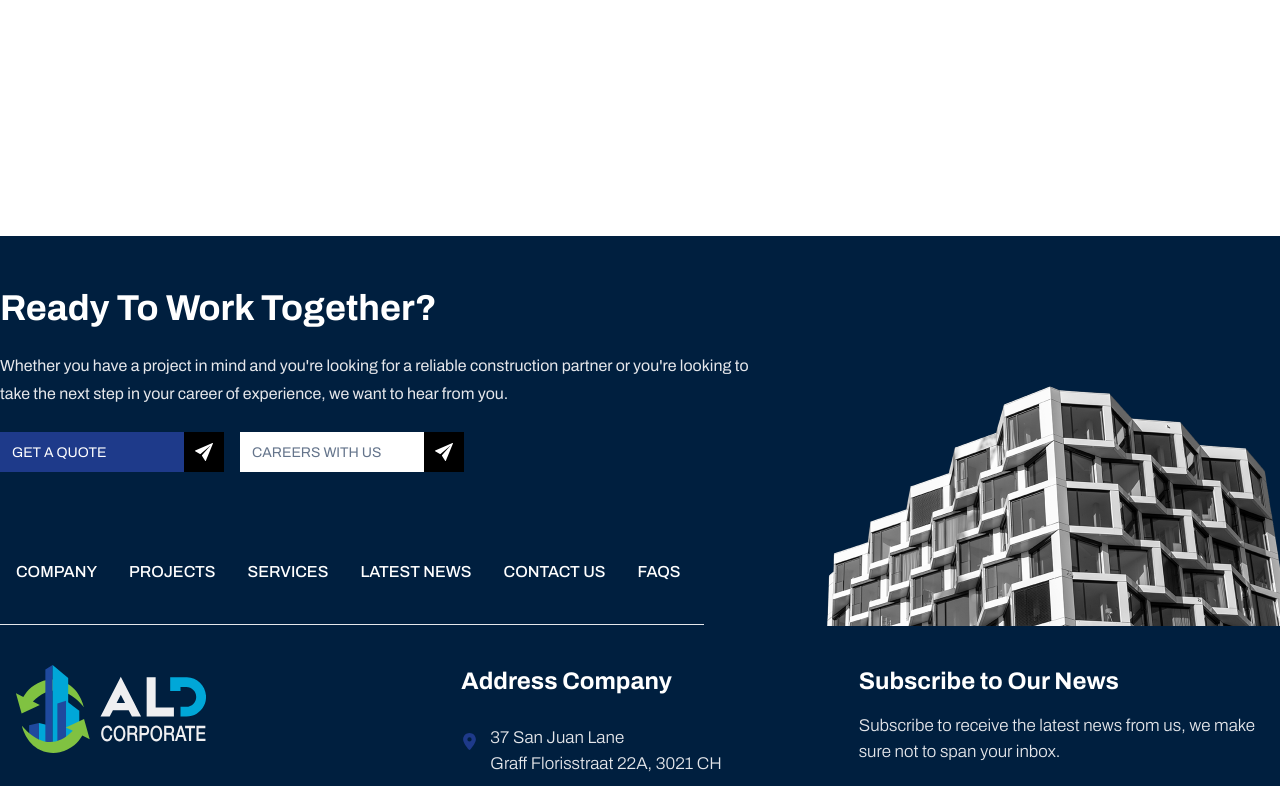
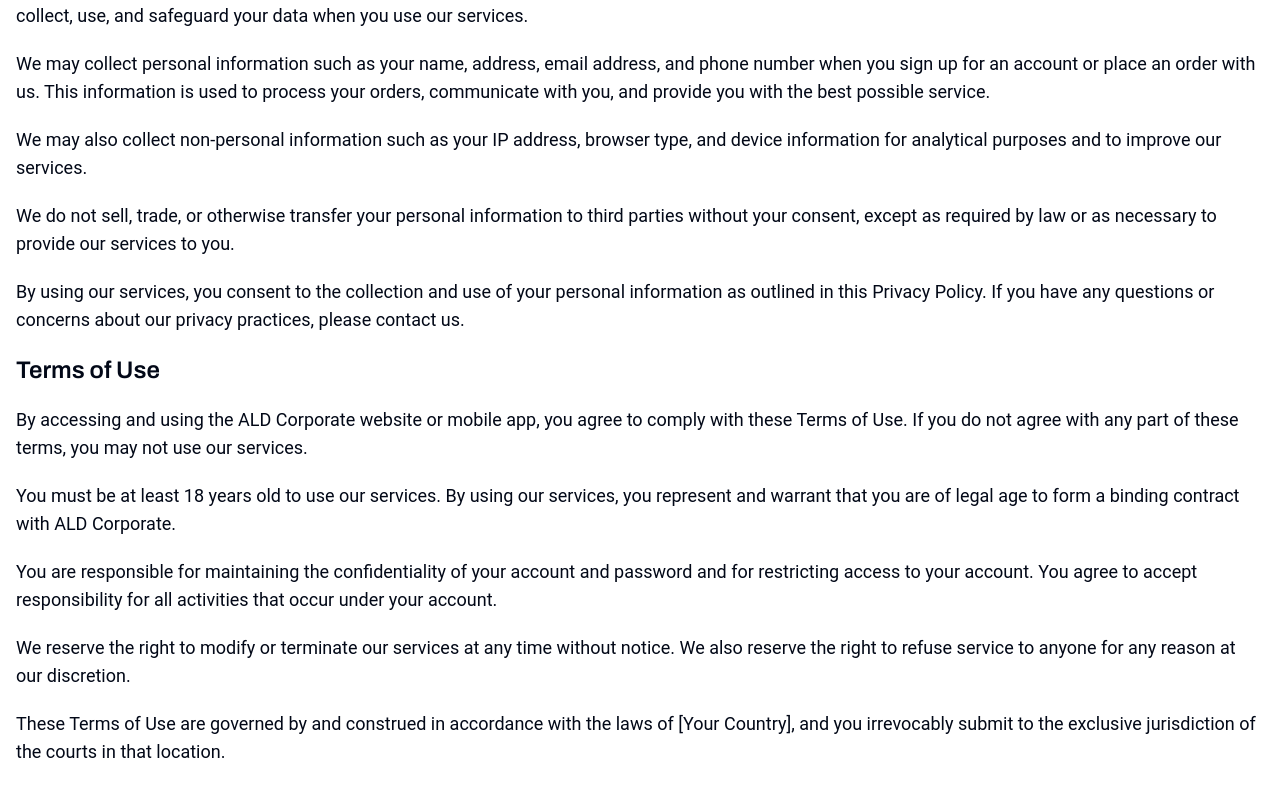
Before and after one commit to Simana-poudel/axial, a Next.js app: page /privacypolicy in a window 1280 px wide. Before the commit this address had no page. Shown: the part 564-1350 px from the top of the page. Built offline with nearby package versions, Linux system fonts and the light colour scheme.

Commit message:
privacy policy updated

```diff
--- /dev/null
+++ b/app/privacypolicy/page.tsx
@@ -0,0 +1,16 @@
+import OthersPageTopUI from "@/components/OthersPageTopUI";
+import PrivacyPolicyPage from "@/components/PrivacyPolicyPage";
+import React from "react";
+
+const PrivacyPolicy = () => {
+  const pageTitle = "PrivacyPolicy";
+
+  return (
+    <div>
+      <OthersPageTopUI pageTitle={pageTitle} />
+      <PrivacyPolicyPage />
+    </div>
+  );
+};
+
+export default PrivacyPolicy;
--- a/components/Footer.tsx
+++ b/components/Footer.tsx
@@ -61,11 +61,6 @@ const Footer = () => {
             </div>
           </div>
           <div className="md:flex mt-12">
-            <Link href={"/"} className="cursor-pointer">
-              <h1 className="text-white font-medium text-base uppercase mx-4 hover:text-primary-2">
-                Company
-              </h1>
-            </Link>
             <Link href={"/projects"} className="cursor-pointer">
               <h1 className="text-white font-medium text-base uppercase mx-4 hover:text-primary-2">
                 Projects
@@ -86,13 +81,8 @@ const Footer = () => {
                 Contact Us
               </h1>
             </Link>
-            <Link href={"#"} className="cursor-pointer">
-              <h1 className="text-white font-medium text-base uppercase mx-4 hover:text-primary-2">
-                FAQs
-              </h1>
-            </Link>
           </div>
-          <div className="w-full md:w-[55%] h-[1px] bg-gray-200 my-10" />
+          <div className="w-full md:w-[40%] h-[1px] bg-gray-200 my-10" />
 
           <div className="grid grid-cols-1 md:grid-cols-2 lg:grid-cols-3 gap-4 px-4">
             <div className="flex-col">
@@ -195,10 +185,17 @@ const Footer = () => {
             <div className="md:flex hidden text-gray-200 justify-end">
               <div className="flex gap-3 md:gap-4">
                 <div className="ml-3 font-light">
-                  <p className="block"> Privacy Policy.</p>
+                  <Link href={"/privacypolicy"} className="cursor-pointer">
+                    <p className="block hover:text-primary-2">
+                      {" "}
+                      Privacy Policy.
+                    </p>
+                  </Link>
                 </div>
                 <div className="ml-3 font-light">
-                  <p className="block"> Terms of use</p>
+                  <Link href={"/privacypolicy"} className="cursor-pointer">
+                    <p className="block hover:text-primary-2"> Terms of use</p>
+                  </Link>
                 </div>
               </div>
             </div>
--- /dev/null
+++ b/components/PrivacyPolicyPage.tsx
@@ -0,0 +1,69 @@
+import React from "react";
+
+const PrivacyPolicyPage = () => {
+  return (
+    <div className="flex items-center p-4 md:py-10 lg:py-10">
+      <div className="max-w-7xl items-center justify-between text-sm context w-full mx-auto">
+        <h1 className="text-2xl font-semibold">Privacy Policy</h1>
+        <p className=" text-lg font-roboto leading-7 my-5">
+          At ALD Corporate, we are committed to protecting your privacy and
+          ensuring the security of your personal information. This Privacy
+          Policy outlines how we collect, use, and safeguard your data when you
+          use our services.
+        </p>
+        <p className=" text-lg font-roboto leading-7 my-5">
+          We may collect personal information such as your name, address, email
+          address, and phone number when you sign up for an account or place an
+          order with us. This information is used to process your orders,
+          communicate with you, and provide you with the best possible service.
+        </p>
+        <p className=" text-lg font-roboto leading-7 my-5">
+          We may also collect non-personal information such as your IP address,
+          browser type, and device information for analytical purposes and to
+          improve our services.
+        </p>
+        <p className=" text-lg font-roboto leading-7 my-5">
+          We do not sell, trade, or otherwise transfer your personal information
+          to third parties without your consent, except as required by law or as
+          necessary to provide our services to you.
+        </p>
+        <p className=" text-lg font-roboto leading-7 my-5">
+          By using our services, you consent to the collection and use of your
+          personal information as outlined in this Privacy Policy. If you have
+          any questions or concerns about our privacy practices, please contact
+          us.
+        </p>
+
+        <h2 className="text-2xl font-semibold">Terms of Use</h2>
+        <p className=" text-lg font-roboto leading-7 my-5">
+          By accessing and using the ALD Corporate website or mobile app, you
+          agree to comply with these Terms of Use. If you do not agree with any
+          part of these terms, you may not use our services.
+        </p>
+        <p className=" text-lg font-roboto leading-7 my-5">
+          You must be at least 18 years old to use our services. By using our
+          services, you represent and warrant that you are of legal age to form
+          a binding contract with ALD Corporate.
+        </p>
+        <p className=" text-lg font-roboto leading-7 my-5">
+          You are responsible for maintaining the confidentiality of your
+          account and password and for restricting access to your account. You
+          agree to accept responsibility for all activities that occur under
+          your account.
+        </p>
+        <p className=" text-lg font-roboto leading-7 my-5">
+          We reserve the right to modify or terminate our services at any time
+          without notice. We also reserve the right to refuse service to anyone
+          for any reason at our discretion.
+        </p>
+        <p className=" text-lg font-roboto leading-7 my-5">
+          These Terms of Use are governed by and construed in accordance with
+          the laws of [Your Country], and you irrevocably submit to the
+          exclusive jurisdiction of the courts in that location.
+        </p>
+      </div>
+    </div>
+  );
+};
+
+export default PrivacyPolicyPage;
```
Also changed, not shown: public/images/ALD Logo/citizenship.jpg (added), public/images/ALD Logo/simana.jpg (added).
